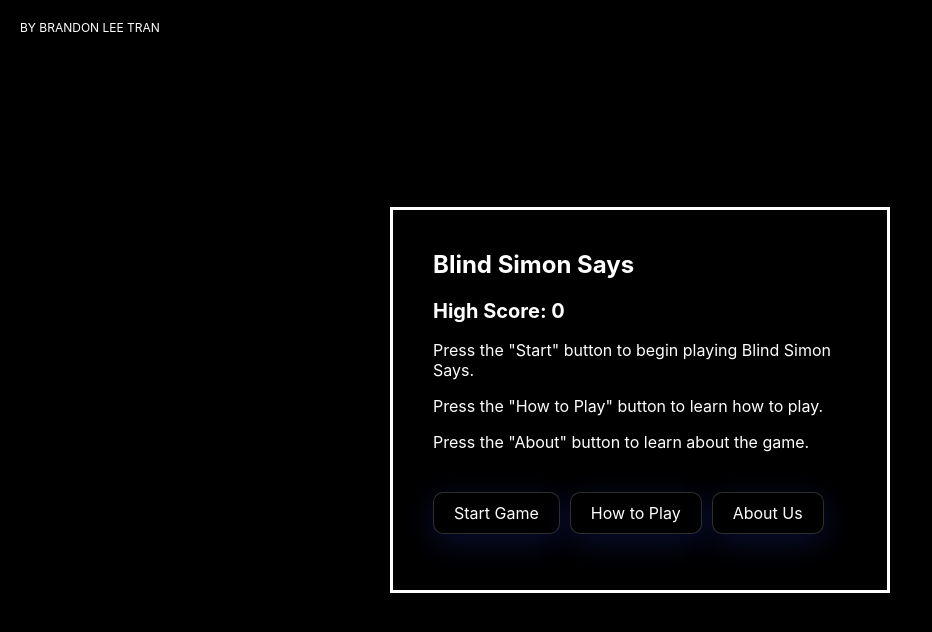
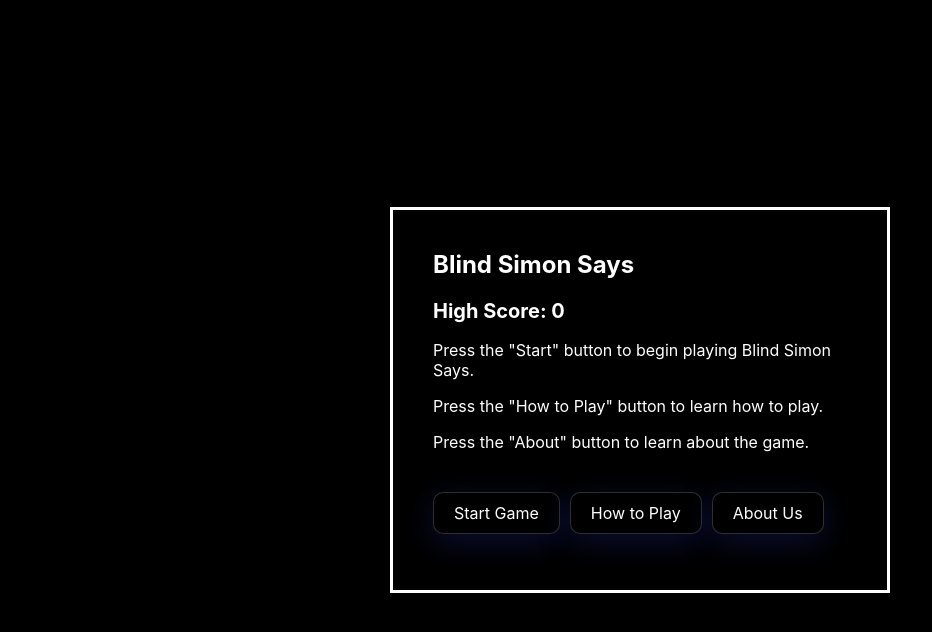
Before and after one commit to brandonleetran/blind-simon-says, a website: page src/index.html in a window 1280 px wide. Shown: the whole page, without its empty margins (0-932 px from the left). Drawn offline with Linux system fonts and the light colour scheme.

Commit message:
feat: remove signature

```diff
--- a/src/index.html
+++ b/src/index.html
@@ -84,7 +84,6 @@
       <section>
         <div id="start-container">
           <h1>Blind Simon Says</h1>
-          <span class="signature">By Brandon lee Tran</span>
           <h2>High Score: <span id="high-score"></span></h2>
           <p class="instructions" id="start-instructions">
             Press the "Start" button to begin playing Blind Simon Says.
```
Also changed, not shown: src/legend.html (+0 -1 lines), src/settings.html (+0 -1 lines).
